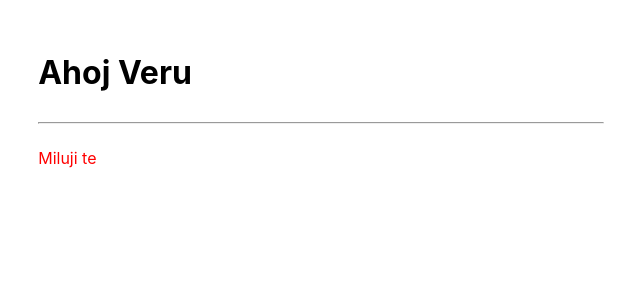
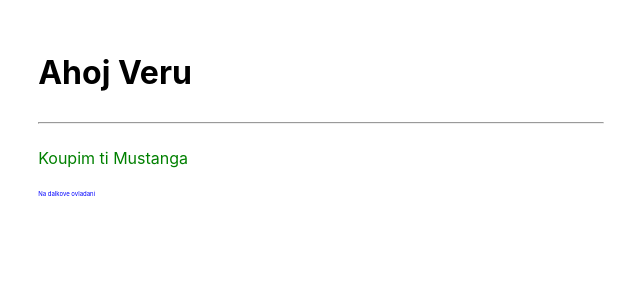
Before and after one commit to lukinfx/my.next.js, a Next.js app: page / in a window 1280 px wide. Shown: the top 300 px of the page, without its empty margins (319-959 px from the left). Built offline with nearby package versions, Linux system fonts and the light colour scheme.

Commit message:
minor changes

```diff
--- a/pages/index.js
+++ b/pages/index.js
@@ -7,8 +7,11 @@ export default function Home() {
       <main>
         <Header title="Next.js Toolbox" />
         <hr />
-        <p className="description" style={{ color: 'red' }}>
-          Miluji te
+        <p className="description" style={{ color: 'green' }}>
+          Koupim ti Mustanga
+        </p>
+        <p className="description" style={{ color: 'blue', fontSize: '6px' }}>
+          Na dalkove ovladani
         </p>
       </main>
     </div>
```
